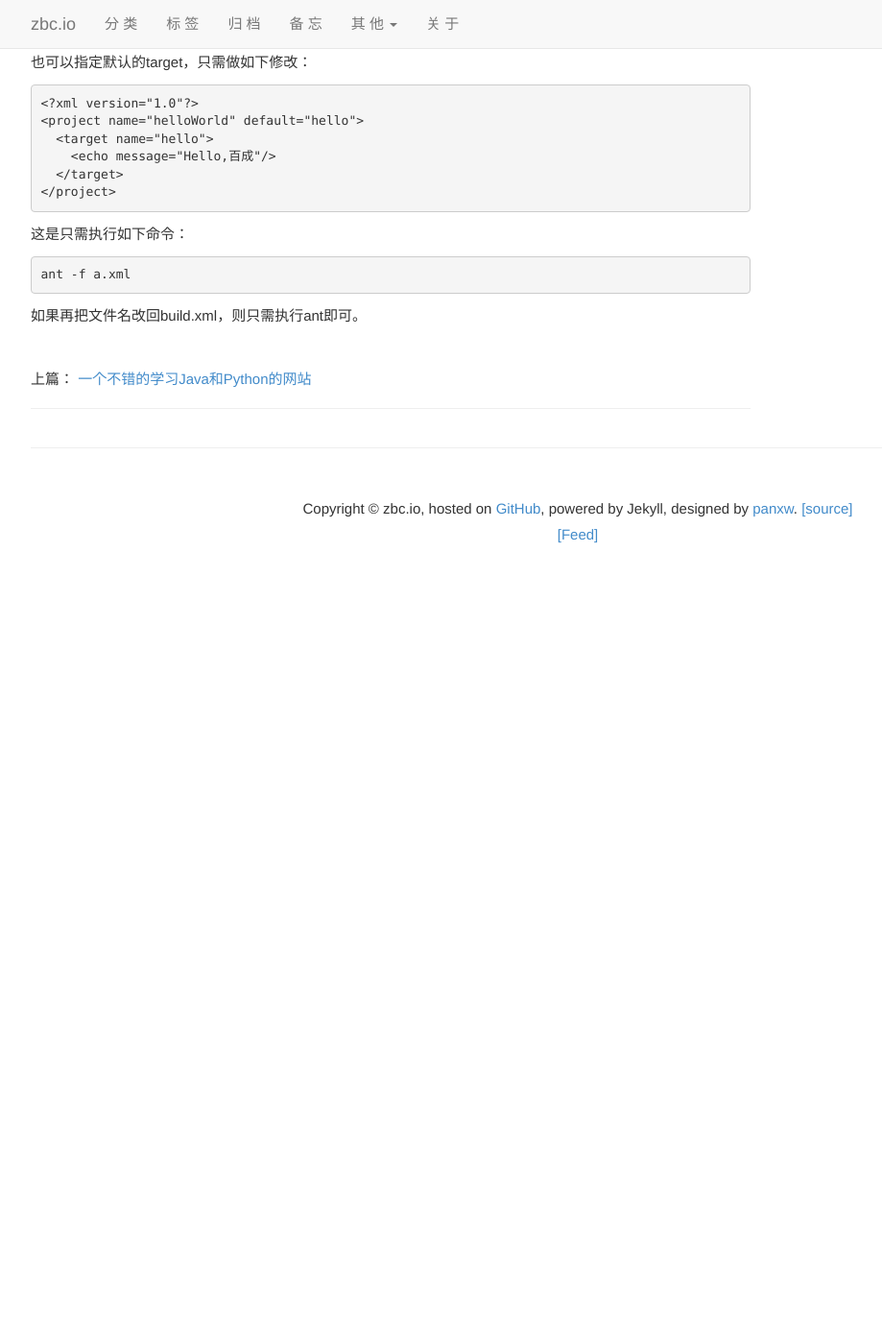
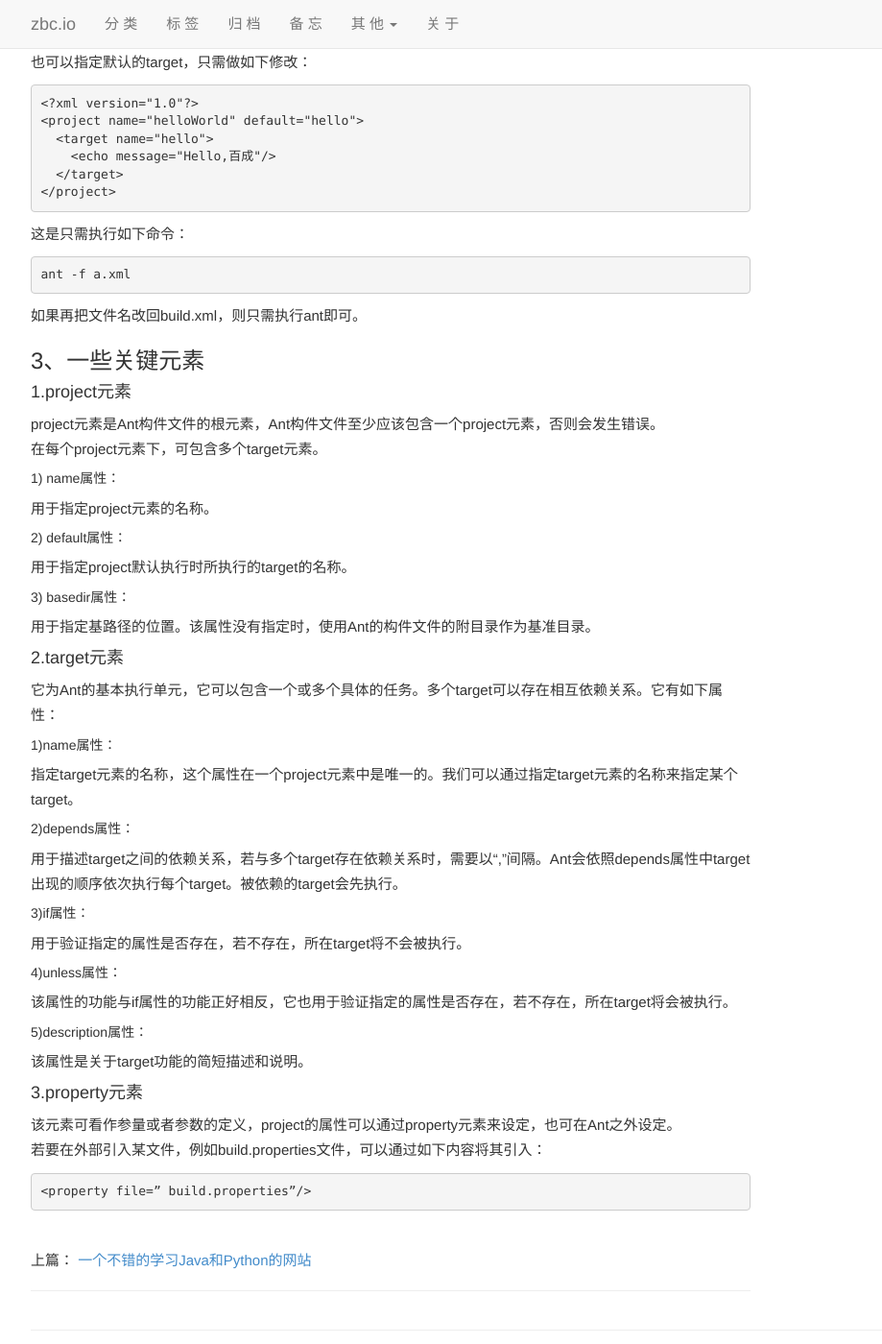
Before and after one commit to zbc0512/zbc0512.github.io, a Jekyll site: the page built from _posts/2015-11-26-sinosoft-train-ant-tfs.md, in a window 1280 px wide and 1400 px high, scrolled down 755 px. Shown: the whole window at 96% size, without its empty margins (38-957 px from the left). Built offline with Jekyll 4.4.1, drawn with Linux system fonts in a browser that asks for light colours; Markdown is read by kramdown in place of the engine named in the settings; comment, search, counter and statistics services are not loaded; before the commit the page ends 1385 px from its top, so only the background shows below that.

Commit message:
Update 2015-11-26-sinosoft-train-ant-tfs.md

```diff
--- a/_posts/2015-11-26-sinosoft-train-ant-tfs.md
+++ b/_posts/2015-11-26-sinosoft-train-ant-tfs.md
@@ -49,3 +49,34 @@ Ant的构件文件是基于XML编写的，默认名称为build.xml，执行ant
     ant -f a.xml
 
 如果再把文件名改回build.xml，则只需执行ant即可。
+
+###3、一些关键元素
+
+####1.project元素
+project元素是Ant构件文件的根元素，Ant构件文件至少应该包含一个project元素，否则会发生错误。
+在每个project元素下，可包含多个target元素。
+#####1) name属性：
+用于指定project元素的名称。
+#####2) default属性：
+用于指定project默认执行时所执行的target的名称。
+#####3) basedir属性：
+用于指定基路径的位置。该属性没有指定时，使用Ant的构件文件的附目录作为基准目录。
+
+####2.target元素
+它为Ant的基本执行单元，它可以包含一个或多个具体的任务。多个target可以存在相互依赖关系。它有如下属性：
+#####1)name属性：
+指定target元素的名称，这个属性在一个project元素中是唯一的。我们可以通过指定target元素的名称来指定某个target。
+#####2)depends属性：
+用于描述target之间的依赖关系，若与多个target存在依赖关系时，需要以“,”间隔。Ant会依照depends属性中target出现的顺序依次执行每个target。被依赖的target会先执行。
+#####3)if属性：
+用于验证指定的属性是否存在，若不存在，所在target将不会被执行。
+#####4)unless属性：
+该属性的功能与if属性的功能正好相反，它也用于验证指定的属性是否存在，若不存在，所在target将会被执行。
+#####5)description属性：
+该属性是关于target功能的简短描述和说明。
+
+####3.property元素
+该元素可看作参量或者参数的定义，project的属性可以通过property元素来设定，也可在Ant之外设定。
+若要在外部引入某文件，例如build.properties文件，可以通过如下内容将其引入：
+
+    <property file=” build.properties”/>
```
